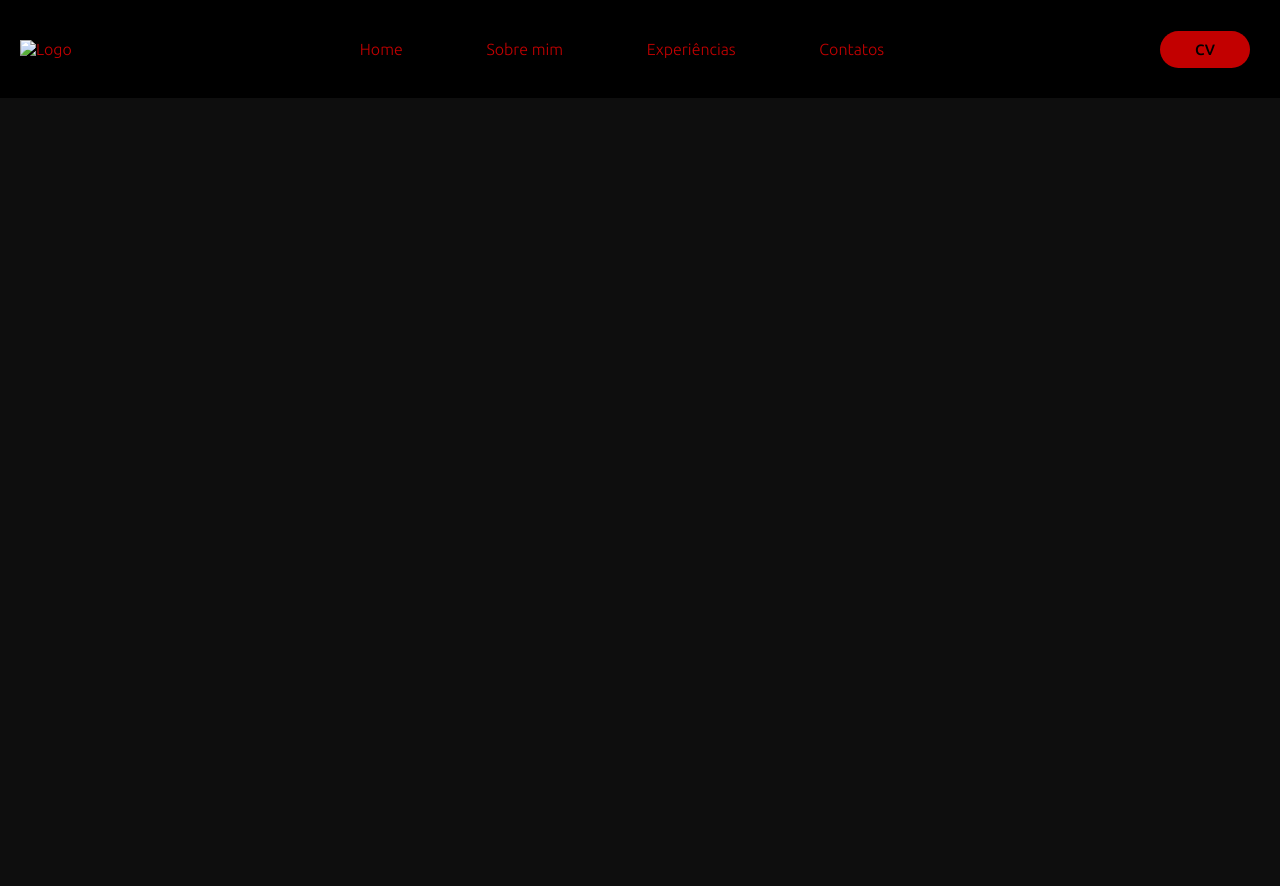
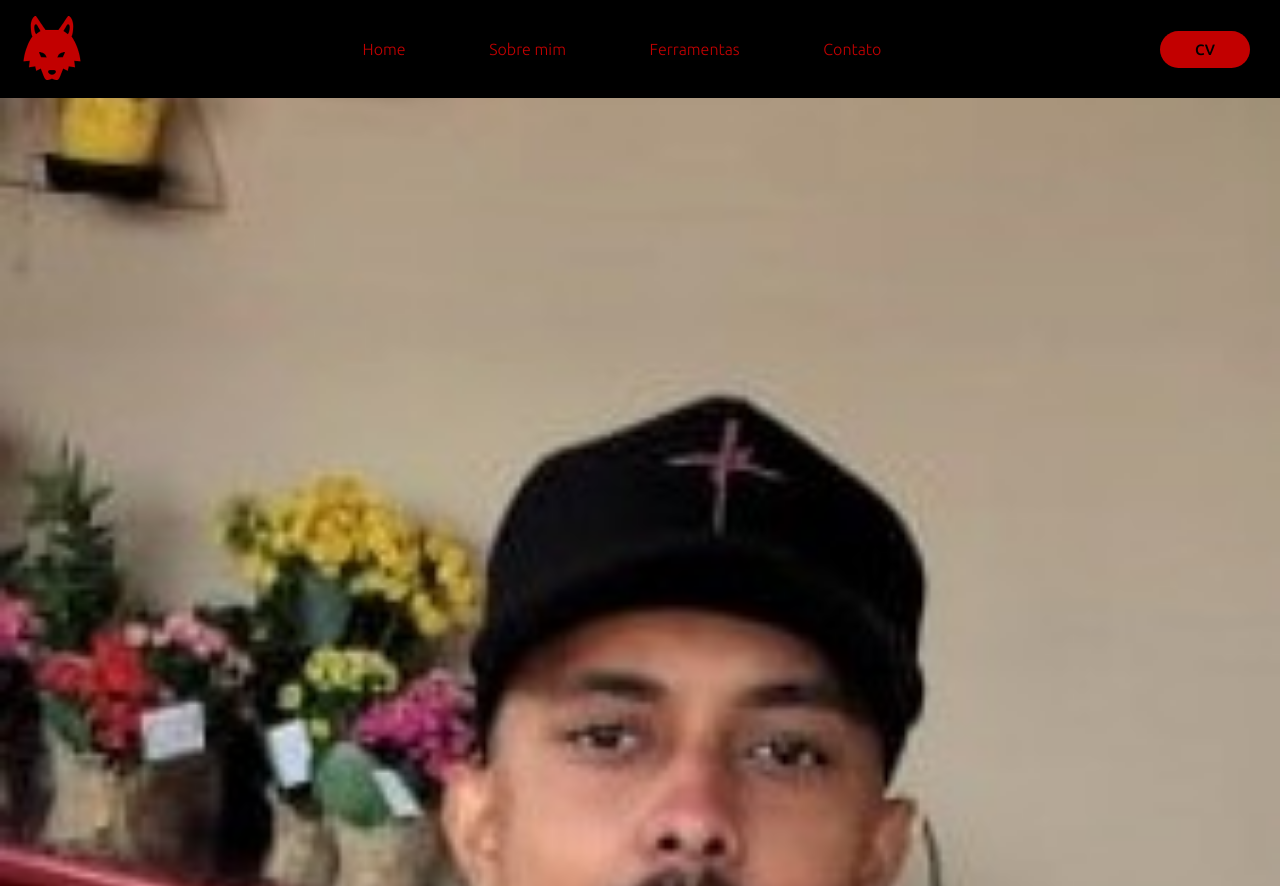
Before and after one commit to vialsa/Portfolio, a plain HTML site: page Index.html in a window 1280 px wide. Shown: the top 886 px of the page. Before the commit the page ends 800 px from the top, so only its background shows below. Drawn offline with Linux system fonts and the light colour scheme.

Commit message:
Update Index.html

```diff
--- a/Index.html
+++ b/Index.html
@@ -15,23 +15,23 @@
         <div class="interface">
             <div class="logo">
                 <a href="">
-                    <img src="img/wolf-svgrepo-com-mais escuro.svg" alt="Logo">
+                    <img src="img/wolf-4-svgrepo-com8.svg" alt="Logo">
                 </a>
             </div><!--Termina a logo/interface-->
 
             <nav class="menu_interface_Dsk">
                 <ul>
                     <li>
-                         <a href="">Home</a>
+                         <a href="#">Home</a>
                     </li>
                     <li>
                         <a href="">Sobre mim</a>
                     </li>
                     <li>
-                        <a href="">Experiências</a>
+                        <a href="">Ferramentas</a>
                     </li>
                     <li>
-                        <a href="">Contatos</a>
+                        <a href="">Contato</a>
                     </li>
 
                 </ul>
@@ -47,7 +47,17 @@
 
     <main>
 
+        <section class="home" id="home">
+            <div class="home_img">
+                <img src="img/a3eda575-f5a4-4172-a868-de29ff98eeb0 (2).jpg" alt="">
+            </div>
+            <div class="pagina_home">
+                <h1>Oi eu sou <span>Vitor</span></h1>
+            </div>
+
+        </section>
 
     </main>
+
 </body>
 </html>
```
